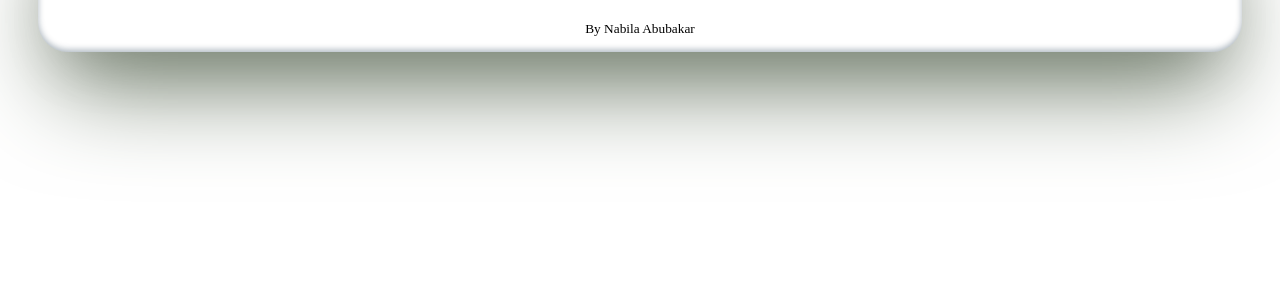
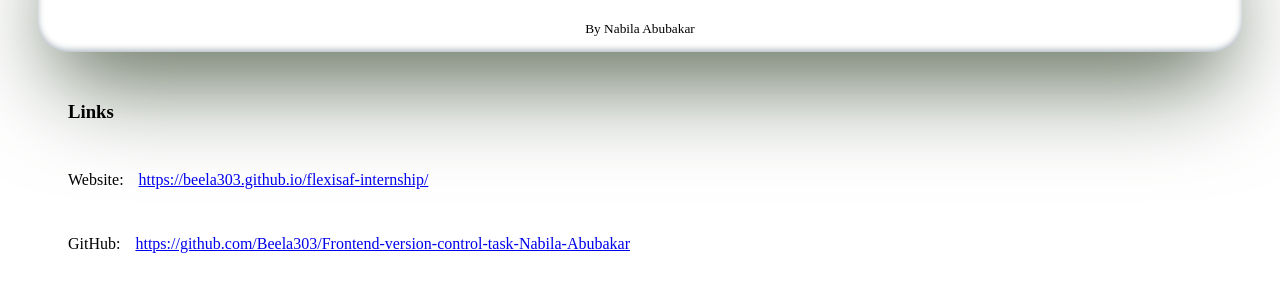
Before and after one commit to Beela303/Frontend-version-control-task-Nabila-Abubakar, a plain HTML site: page index.html in a window 1280 px wide. Shown: the part 144-436 px from the top of the page. Drawn offline with Linux system fonts and the light colour scheme.

Commit message:
added footer html

```diff
--- a/index.html
+++ b/index.html
@@ -12,5 +12,11 @@
         <h1>Frontend Version Control</h1>
         <small>By Nabila Abubakar</small>
     </div>
+
+    <div id="footer">
+        <h3>Links</h3>
+        <p>Website:<a href="https://beela303.github.io/flexisaf-internship/" target="_blank" rel="noopener">https://beela303.github.io/flexisaf-internship/</a></p>
+        <p>GitHub:<a href="https://github.com/Beela303/Frontend-version-control-task-Nabila-Abubakar" target="_blank" rel="noopener">https://github.com/Beela303/Frontend-version-control-task-Nabila-Abubakar</a></p>
+    </div>
 </body>
 </html>
```
